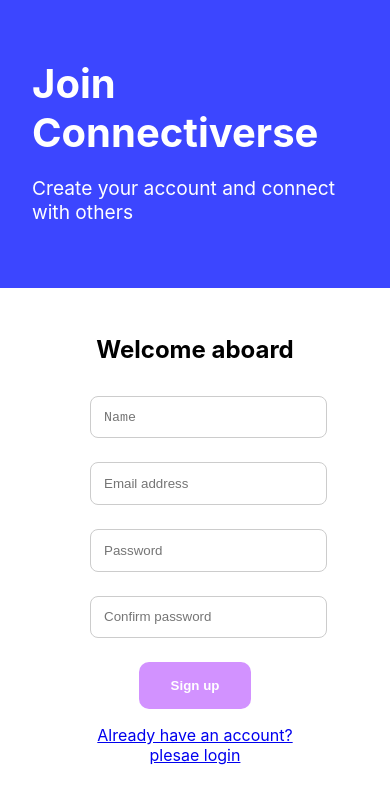
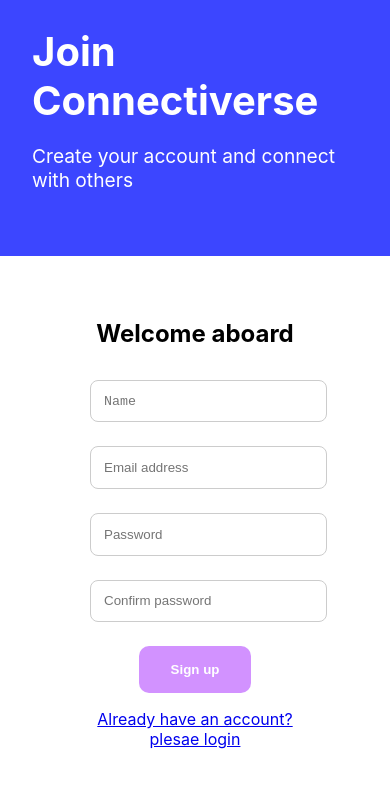
Before and after one commit to mrinmoy32/Connectiverse-React, a React (Create React App) app: page /signup in a window 390 px wide. Shown: the top 804 px of the page. Built offline with nearby package versions, Linux system fonts and the light colour scheme.

Commit message:
css bug fix for small screen

```diff
--- a/src/pages/SignupPage.css
+++ b/src/pages/SignupPage.css
@@ -75,10 +75,12 @@
     flex: 0.3;
     width: 100%;
     padding: 2rem;
+    padding-top: 0;
   }
   .singup__right-section{
     flex: 1.7;
     width: 100%;
+    padding-top: 1rem;
   }
   .signup-form h2 {
     font-size: 1.5rem;
```
